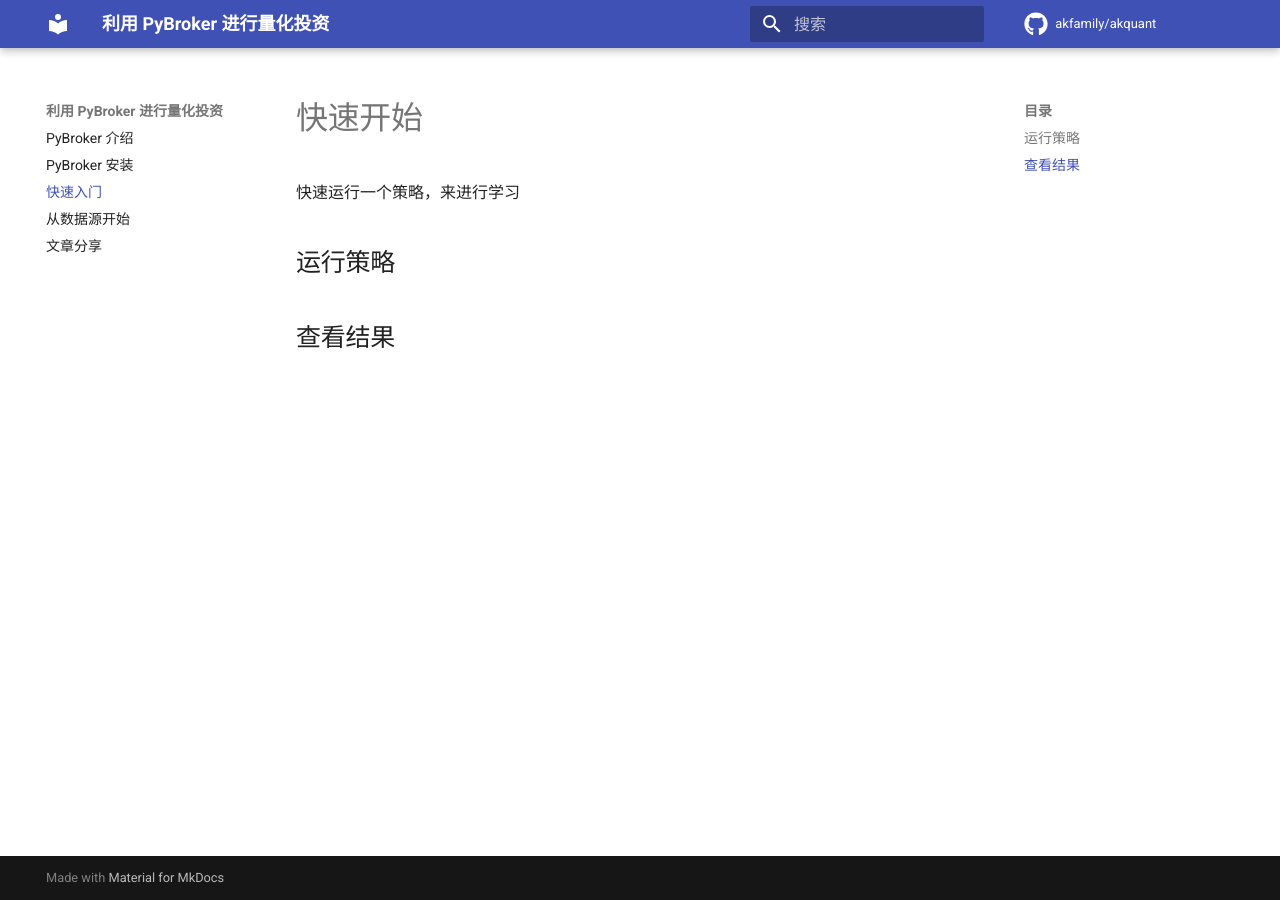
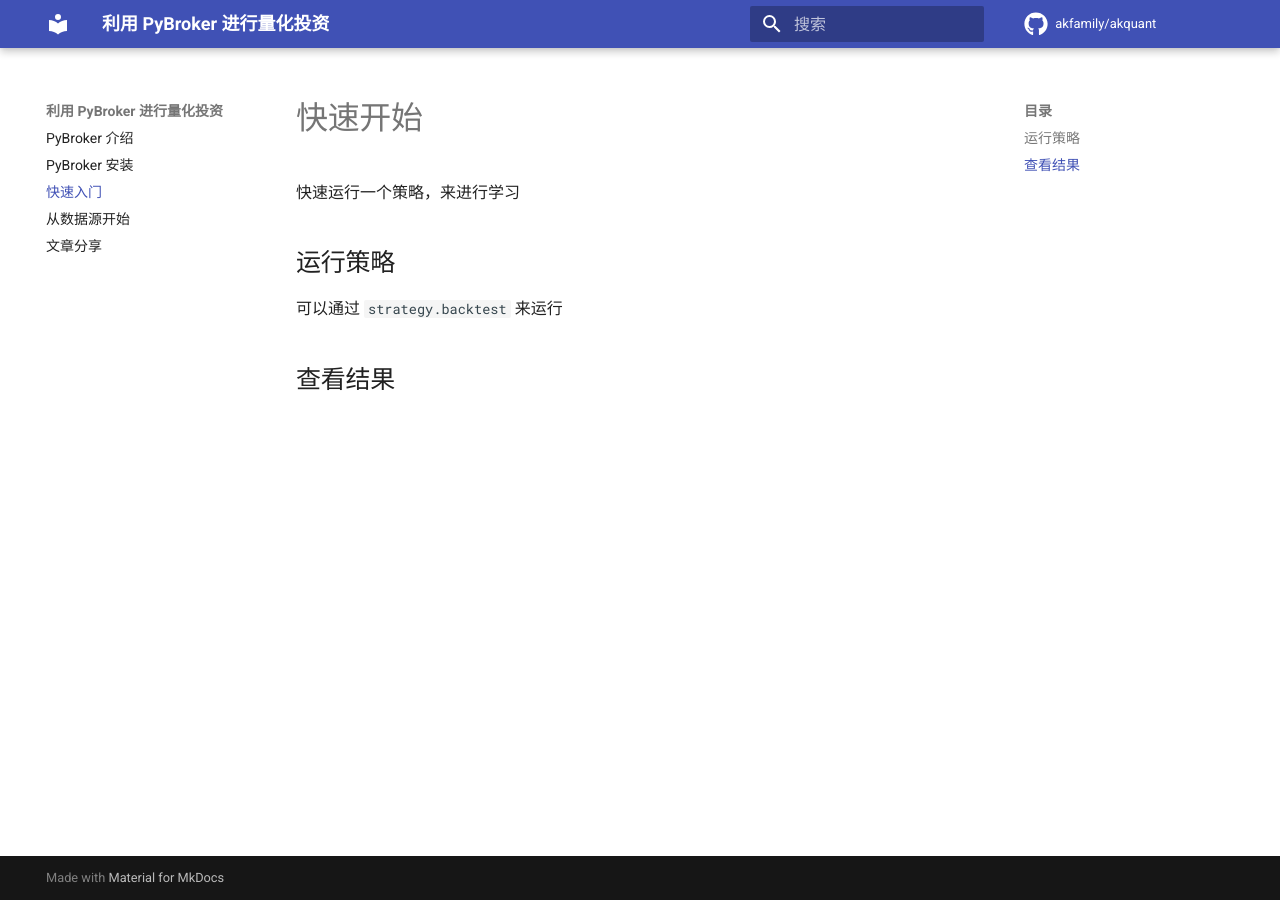
Before and after one commit to xujinzhao/akquant, an MkDocs documentation site: the page built from docs/quickstart.md, in a window 1280 px wide. Built offline with MkDocs 1.6.1 and Material for MkDocs 9.7.7, drawn with Linux system fonts in a browser that asks for light colours; comment, search, counter and statistics services are not loaded; the version menu is left out.

Commit message:
update docs

```diff
--- a/docs/quickstart.md
+++ b/docs/quickstart.md
@@ -4,4 +4,6 @@
 
 ## 运行策略
 
+可以通过 `strategy.backtest` 来运行
+
 ##  查看结果
```
